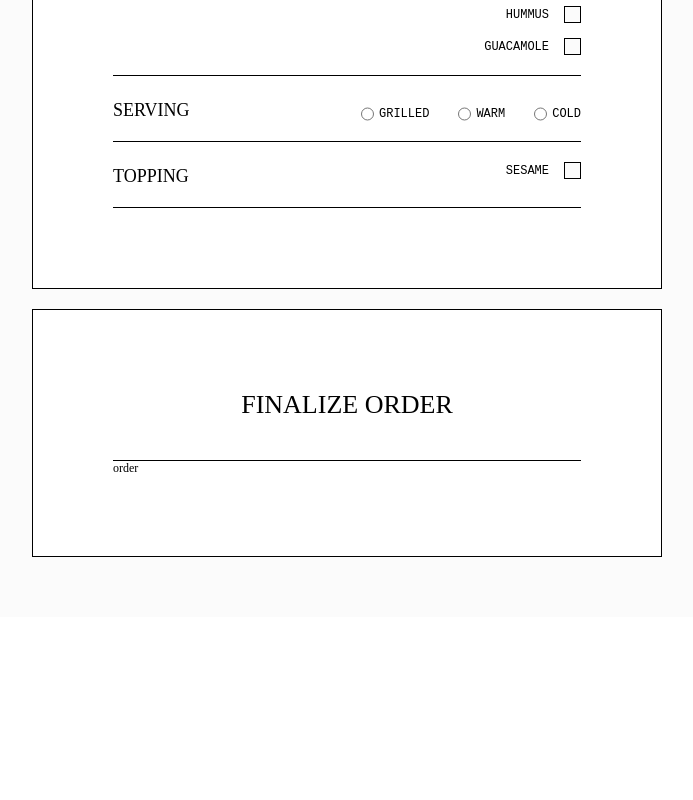
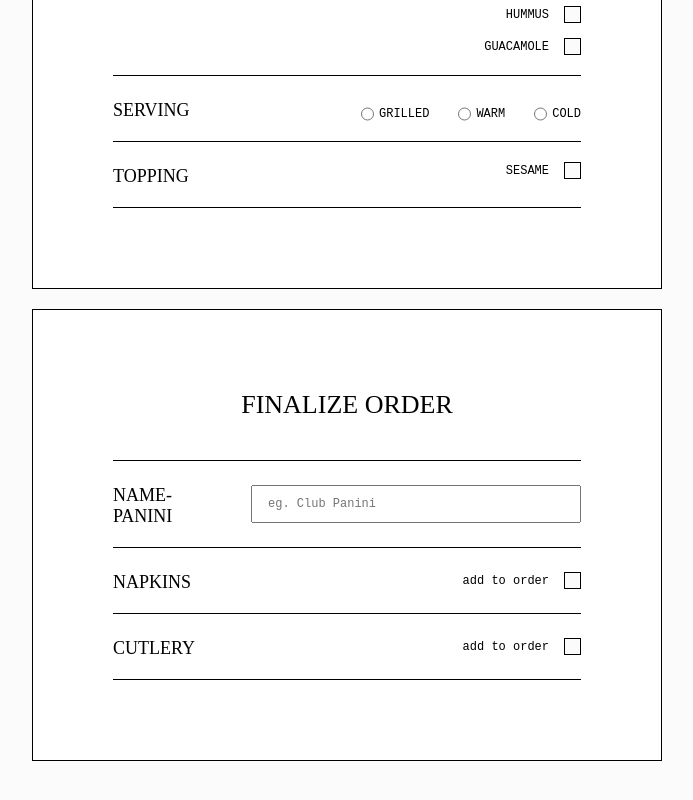
Before and after one commit to Krzysztofe/panini-creator, a React (Vite) app: page /form in a window 1280 px wide. Shown: the part 1080-1880 px from the top of the page, without its empty margins (293-986 px from the left). Before the commit the page ends 1697 px from the top, so only its background shows below. Built offline with nearby package versions, Linux system fonts and the light colour scheme; a web font is replaced by a local one.

Commit message:
Add InputText

```diff
--- /dev/null
+++ b/src/components/inputs/inputText/InputText.module.css
@@ -0,0 +1,12 @@
+.inputText{
+    width: 100%;
+    padding: 10px 15px;
+    margin-left: auto;
+}
+
+@media (min-width: 550px){
+.inputText{
+   width: 330px
+
+}
+}
--- /dev/null
+++ b/src/components/inputs/inputText/InputText.tsx
@@ -0,0 +1,15 @@
+import React from 'react';
+import styles from "./InputText.module.css"
+
+
+const InputText = () => {
+    return (
+      <input
+        type="text"
+        placeholder="eg. Club Panini"
+        className={styles.inputText}
+      />
+    );
+};
+
+export default InputText;
--- a/src/css/settings/_base.css
+++ b/src/css/settings/_base.css
@@ -51,6 +51,8 @@ textarea,
 label,
 button {
   cursor: pointer;
+   font-family: var(--ff-secondary);
+    font-size: var(--fs-300);
 }
 
 button {
--- /dev/null
+++ b/src/pages/form/formOrder/FormOrder.module.css
@@ -0,0 +1,30 @@
+.checkboxesContainer {
+  width: 100%;
+  display: flex;
+  flex-direction: column;
+  align-items: end;
+  gap: 15px;
+}
+
+.inpitsContainer {
+  width: 100%;
+}
+.topInputContainer {
+  width: 100%;
+  display: flex;
+  justify-content: flex-end;
+  align-items: center;
+}
+
+.radiosContainer {
+  display: flex;
+  align-items: end;
+  margin-left: auto;
+  gap: 29px;
+}
+
+@media (min-width: 550px) {
+  .topInputContainer {
+    justify-content: space-between;
+  }
+}
--- a/src/pages/form/formOrder/FormOrder.tsx
+++ b/src/pages/form/formOrder/FormOrder.tsx
@@ -1,11 +1,38 @@
-import React from 'react';
+import React from "react";
+import InputRadio from "../../../components/inputs/inputradio/InputRadio";
+import FormRow from "../formRow/FormRow";
+import FormRowTitle from "../formRowTitle/FormRowTitle";
+import FormRowInputs from "../formRowInputs/FormRowInputs";
+import { ContextForm } from "../../../context/ContextFormProv";
+import styles from "./FormOrder.module.css";
+import InputCheckboxWithLabel from "../../../components/inputs/inputCheckboxWithLabel/InputCheckboxWithLabel";
+import InputText from "../../../components/inputs/inputText/InputText";
 
 const FormOrder = () => {
-    return (
-        <div>
-            order
-        </div>
-    );
+  return (
+    <>
+      <FormRow>
+        <FormRowTitle title={"name-panini"} switch={false} />
+        <FormRowInputs><InputText/></FormRowInputs>
+      </FormRow>
+
+      {[
+        { title: "napkins", variant: "add to order" },
+        { title: "cutlery", variant: "add to order" },
+      ].map(({ title, variant }) => {
+        return (
+          <FormRow>
+            <FormRowTitle title={title} switch={false} />
+            <FormRowInputs>
+              <div className={styles.radiosContainer}>
+                <InputCheckboxWithLabel name={variant} />
+              </div>
+            </FormRowInputs>
+          </FormRow>
+        );
+      })}
+    </>
+  );
 };
 
 export default FormOrder;
```
